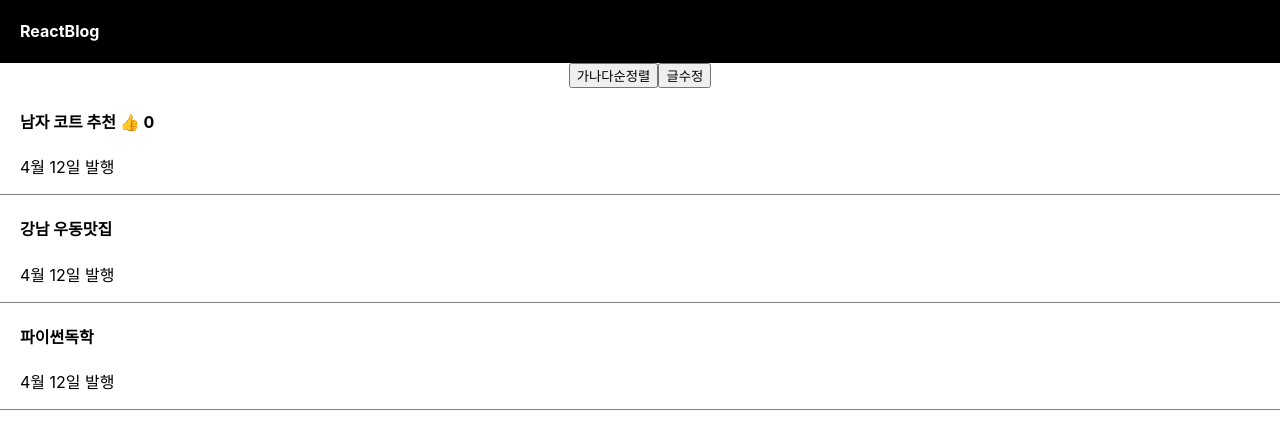
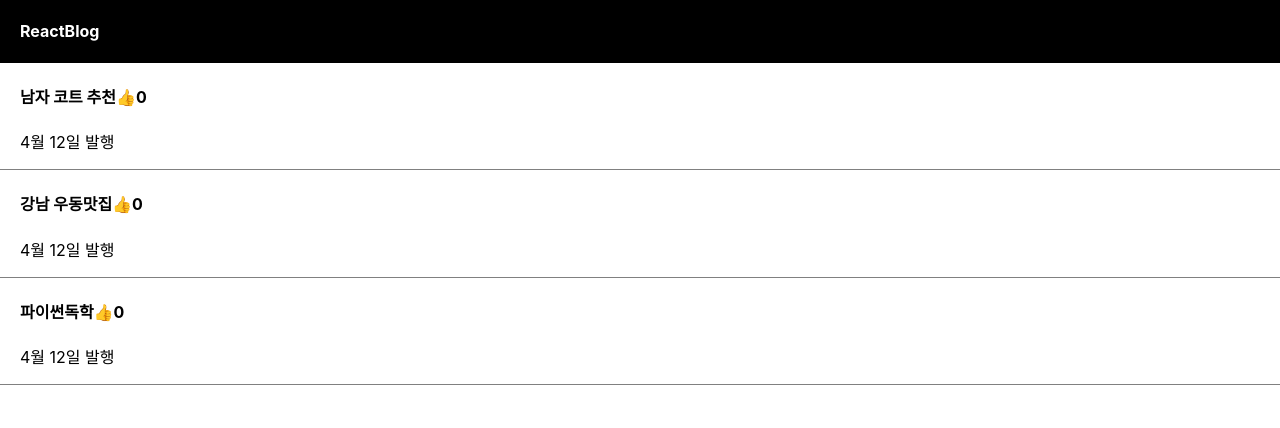
Before and after one commit to NoahKoo/ReactPractice, a React (Create React App) app: page / in a window 1280 px wide. Shown: the top 428 px of the page. Built offline with nearby package versions, Linux system fonts and the light colour scheme.

Commit message:
feat(app): Map

```diff
--- a/src/App.js
+++ b/src/App.js
@@ -7,7 +7,7 @@ function App() {
     "강남 우동맛집",
     "파이썬독학",
   ]);
-  let [count, setCount] = useState(0);
+  let [count, setCount] = useState([0, 0, 0]);
   let [modal, setModal] = useState(false);
 
   return (
@@ -15,7 +15,7 @@ function App() {
       <div className="black-nav">
         <h4>ReactBlog</h4>
       </div>
-      <button
+      {/* <button
         onClick={() => {
           let list = [...글제목];
           list.sort();
@@ -62,7 +62,29 @@ function App() {
           {글제목[2]}
         </h4>
         <p>4월 12일 발행</p>
-      </div>
+      </div> */}
+
+      {글제목.map(function (a, i) {
+        return (
+          <div className="list">
+            <h4>
+              {글제목[i]}
+              <span
+                onClick={() => {
+                  let copy = [...count];
+                  copy[i] += 1;
+                  setCount(copy);
+                }}
+              >
+                👍
+              </span>
+              {count[i]}
+            </h4>
+            <p>4월 12일 발행</p>
+          </div>
+        );
+      })}
+
       {modal == true ? <Modal /> : null}
     </div>
   );
```
